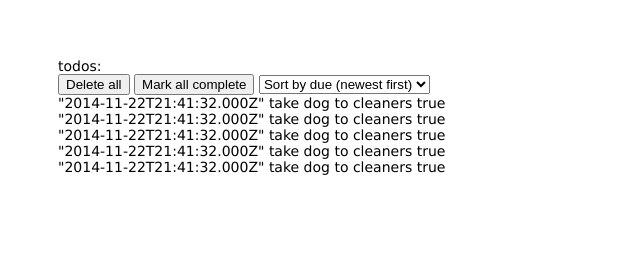
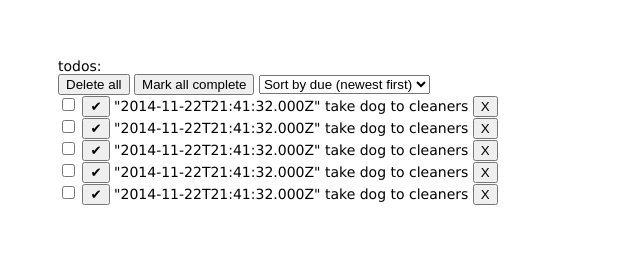
Before and after one commit to mattwarren1234/AngularToDo, a website: page public/index.html in a window 1280 px wide. Shown: the whole page, without its empty margins (0-640 px from the left). Drawn offline with nearby package versions, Linux system fonts and the light colour scheme.

Commit message:
added basic controls to directive template

```diff
--- a/public/todoItem.html
+++ b/public/todoItem.html
@@ -1,5 +1,8 @@
-<div>
-  {{todoData.due}}
-  {{todoData.text}}
-  {{todoData.completed}}
+<div class="container">
+  <input type="checkbox">
+  <button>✔</button>
+  <span class="content"> {{todoData.due}}</span>
+  <span class="content"> {{todoData.text}}</span>
+  <!-- {{todoData.completed}} -->
+  <button class="delete">X</button>
 </div>
```
